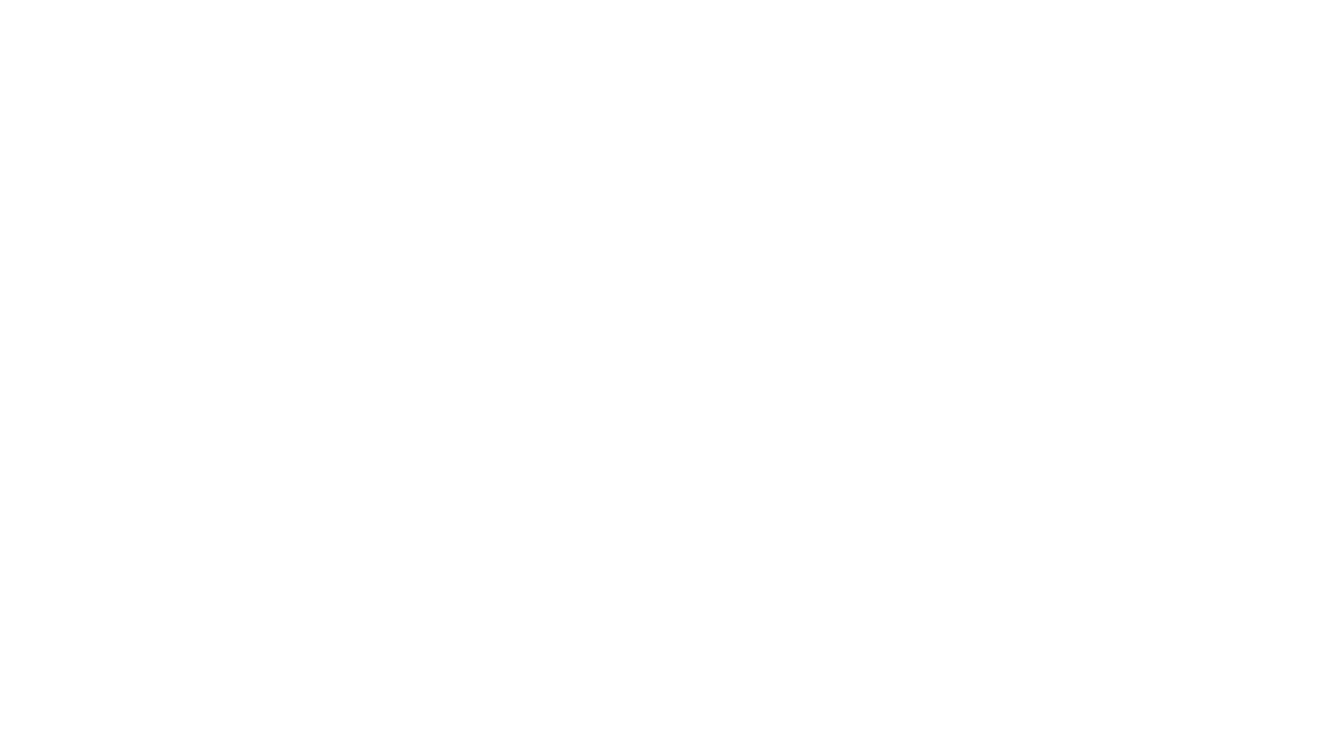
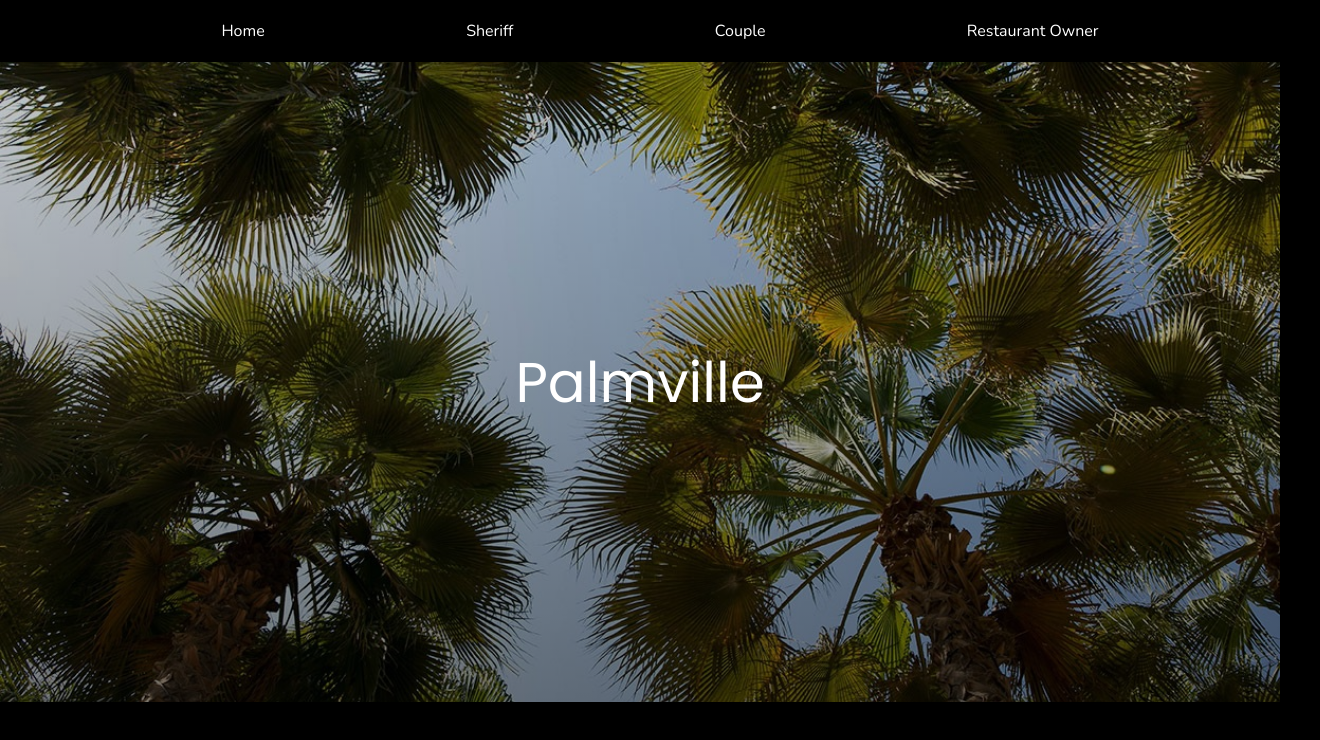
Before and after one commit to kash-jay/palmville, a plain HTML site: page index.html in a window 1280 px wide. Shown: the whole page, 1320 px wide, since content can reach past the window. Drawn offline with nearby package versions, Linux system fonts and the light colour scheme.

Commit message:
Added header menu and hero section

```diff
--- a/index.html
+++ b/index.html
@@ -8,6 +8,18 @@
     <title>Palmville</title>
 </head>
 <body>
-
+    <div id="home-wrapper">
+        <div class="header">
+            <div class="header-item" id="home">Home</div>
+            <div class="header-item" id="sheriff">Sheriff</div>
+            <div class="header-item" id="couple">Couple</div>
+            <div class="header-item" id="rest-owner">Restaurant Owner</div>
+        </div>
+        <div id="palms-pic">
+            <div class="title">
+                Palmville
+            </div>
+        </div>
+    </div>
 </body>
 </html>
--- a/style.css
+++ b/style.css
@@ -0,0 +1,54 @@
+@import url('https://fonts.googleapis.com/css2?family=Nunito:wght@300&family=Poppins&display=swap');
+
+body {
+    margin: 0;
+    background-color: black;
+    color: white;
+}
+
+#home-wrapper {
+    font-family: 'Poppins', sans-serif;
+    height: 200vh;
+}
+
+.header {
+    z-index: 10;
+    display: flex;
+    justify-content: space-evenly;
+    padding: 20px;
+    top: 0;
+    width: 100%;
+    background-color: rgba(0,0,0,.5);
+    position: sticky;
+}
+
+#palms-pic {
+    height: 40%;
+    background-image: linear-gradient(rgba(0, 0, 0, 0.2), rgba(0, 0, 0, 0.5)), url('./images/palms.jpg');
+    background-attachment: fixed;
+    background-position: center;
+    background-repeat: no-repeat;
+    background-size: cover;
+    position: relative;
+    color: white;
+}
+
+.header-item {
+    font-family: 'Nunito', sans-serif;
+    cursor: pointer;
+    scale: 1;
+    transition: 0.2s ease-in;
+}
+
+.header-item:hover {
+    scale: 1.05;
+}
+
+.title{
+    position: absolute;
+    top: 50%;
+    left: 50%;
+    transform: translate(-50%, -50%);
+    text-align: center;
+    font-size: 56px;
+}
```
Also changed, not shown: images/palms.jpg (added).
